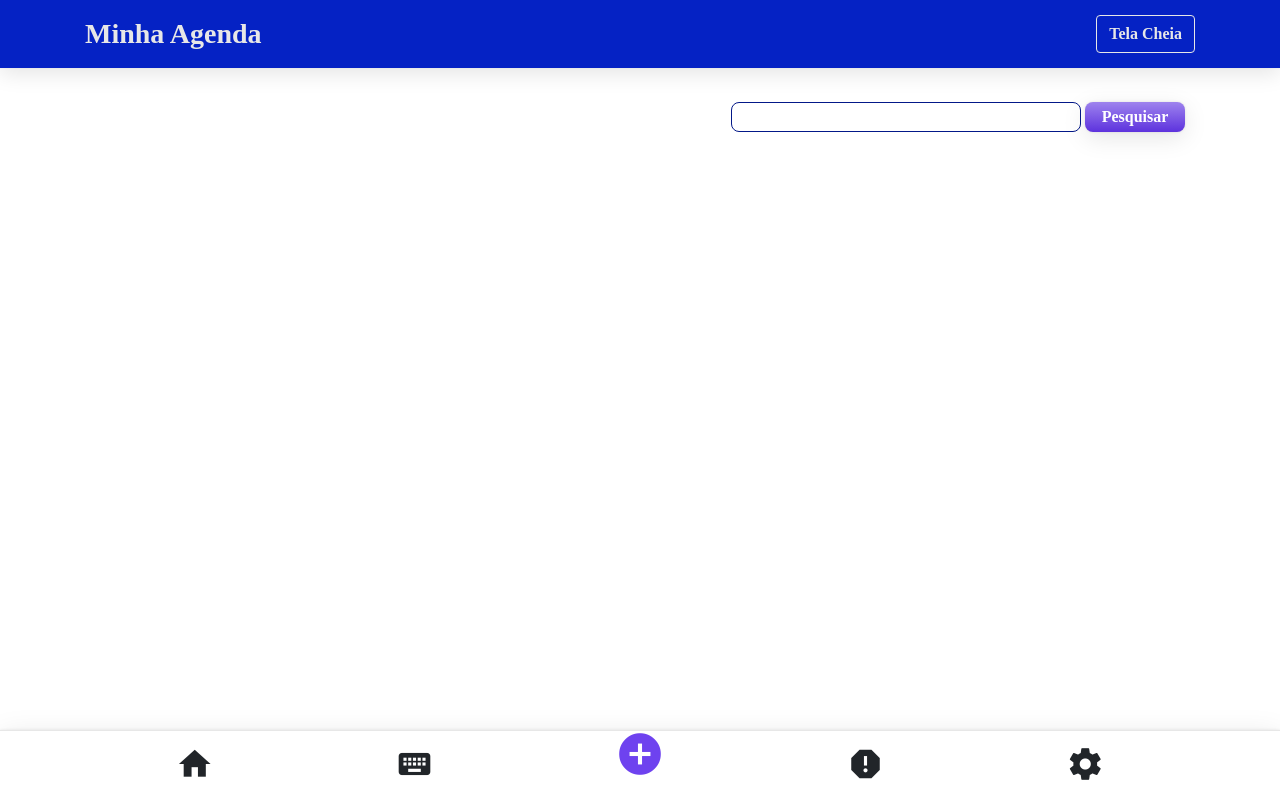
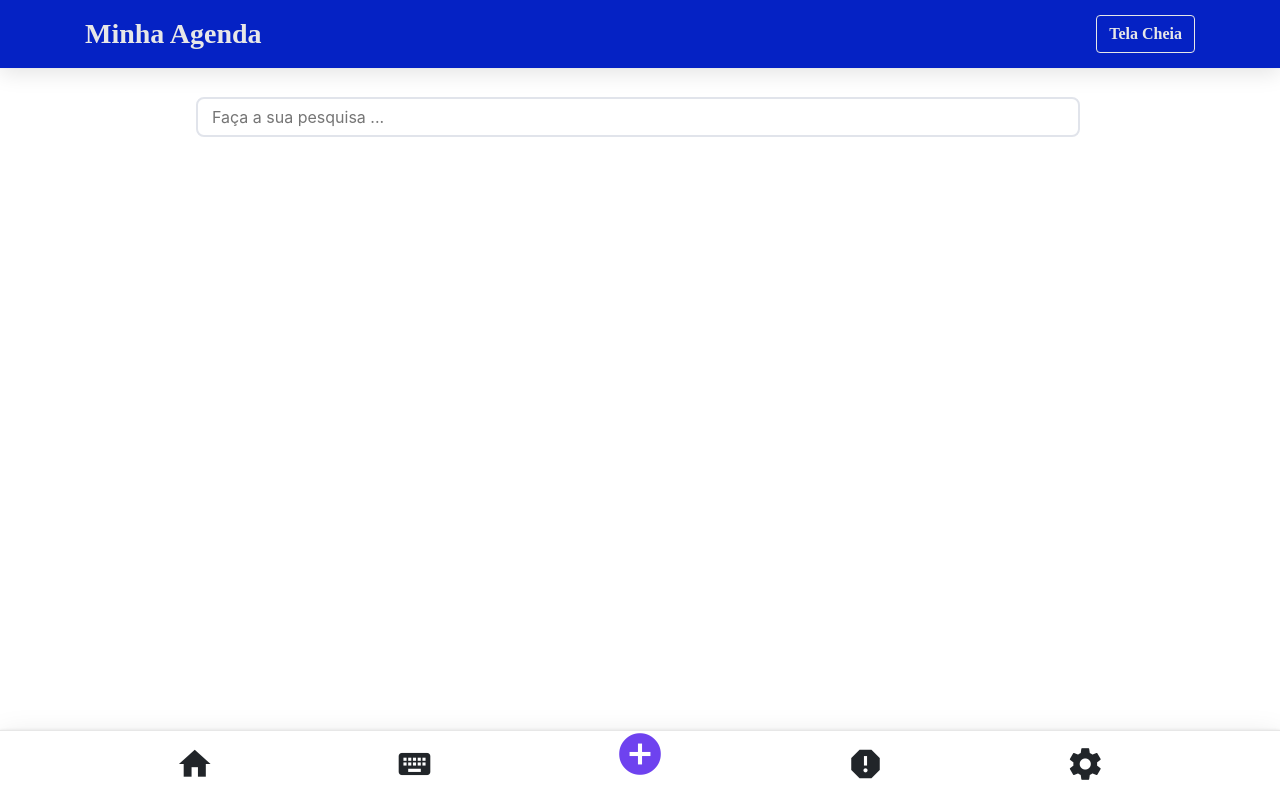
Before and after one commit to dudubass15/Agenda, an Angular app: page /search in a window 1280 px wide. Built offline with nearby package versions, Linux system fonts and the light colour scheme; a web font is replaced by a local one.

Commit message:
iniciado a codificaçao do buscador

```diff
--- a/src/app/body/body.component.html
+++ b/src/app/body/body.component.html
@@ -1,5 +1,3 @@
-<app-search></app-search>
-
 <div class="card body-app">
     <div class="card-body">
         <app-cards></app-cards>
--- a/src/app/search/search.component.css
+++ b/src/app/search/search.component.css
@@ -1,20 +1,30 @@
 .divsearch {
+    display: flex;
+    flex-direction: row;
     width: 100%;
     height: 50px;
+    margin-bottom: 0px;
+    scroll-margin: 0px;
 }
 
 .divsearch .div-search {
-    width: 50%;
+    width: 80%;
     height: 40px;
     /* background-color: blue; */
+    margin: auto;
 }
 .input-search {
-    width: 350px;
-    height: 30px;
-    border: 0.5px solid #031888;
+    width: 100%;
+    height: 40px;
+    /* border: 0.5px solid #031888; */
+    border: 2px solid rgb(225, 228, 235);
     border-radius: 8px;
+    margin: auto;
     margin-right: 4px;
+    padding-left: 14px;
+    padding-right: 14px;
 }
+
 .button-submit {
     width: 100px;
     height: 30px;
--- a/src/app/search/search.component.html
+++ b/src/app/search/search.component.html
@@ -1,6 +1,6 @@
 <div class="d-flex flex-row-reverse bd-highlight align-items-center divsearch">
     <div class="d-flex justify-content-end align-items-center div-search">
-        <input type="search" class="input-search" />
-        <button type="submit" class="button-submit">Pesquisar</button>
+        <input type="search" class="input-search" placeholder="Faça a sua pesquisa ..." autocomplete="false"/>
+        <!-- <button type="submit" class="button-submit">Pesquisar</button> -->
     </div>
 </div>
```
